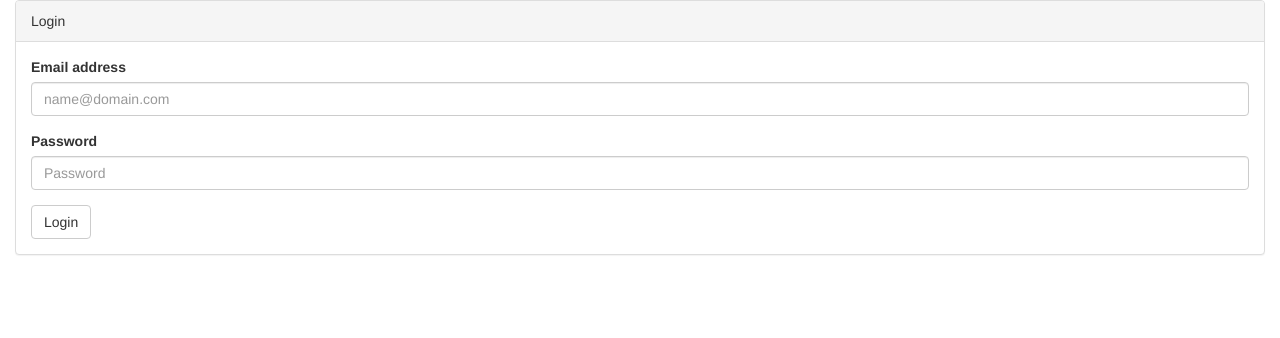
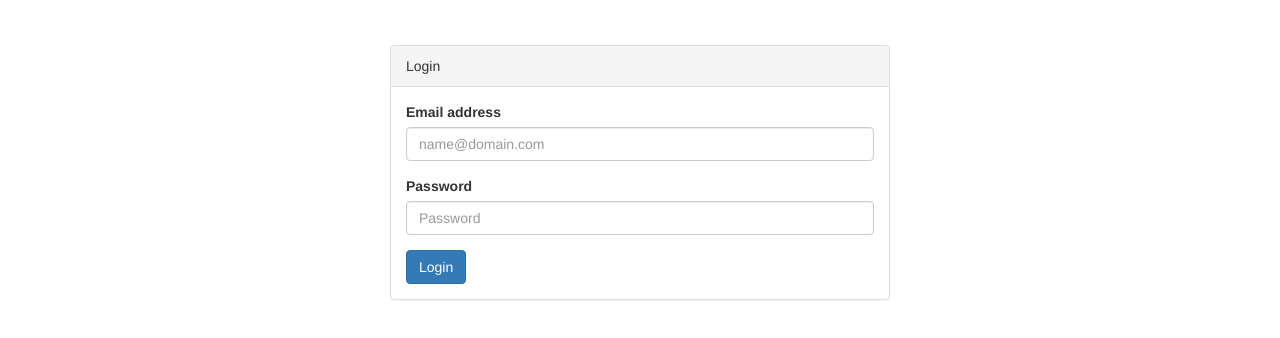
Before and after one commit to jsoarez23/BuildFireChallenge, a website: page public/index.html in a window 1280 px wide. Drawn offline with nearby package versions, Linux system fonts and the light colour scheme.

Commit message:
UI changes

```diff
--- a/public/index.html
+++ b/public/index.html
@@ -39,6 +39,13 @@
             margin-bottom: 10px;
 
         }
+        .panel-default
+        {
+            margin-left: auto;
+            margin-right: auto;
+            width: 40%;
+            margin-top: 45px;
+        }
 
         </style>
 
@@ -59,7 +66,7 @@
                     <label for="password">Password</label>
                     <input type="password" class="form-control" id="password" ng-model="password" placeholder="Password">
                 </div>
-                <button type="submit" class="btn btn-default" ng-click="login()">Login</button>
+                <button type="submit" id='loginbtn' class="btn btn-primary" ng-click="login()">Login</button>
             </div>
         </div>
         <div ng-show="user">
```
